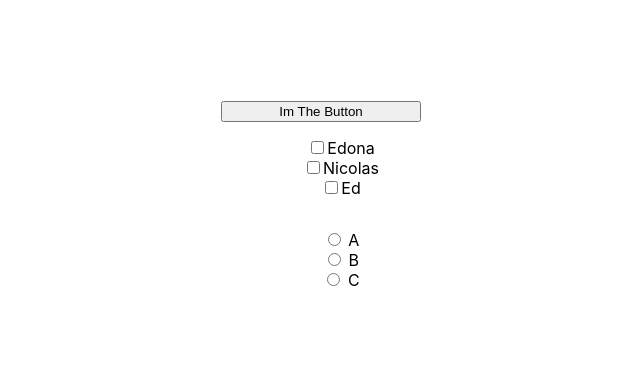
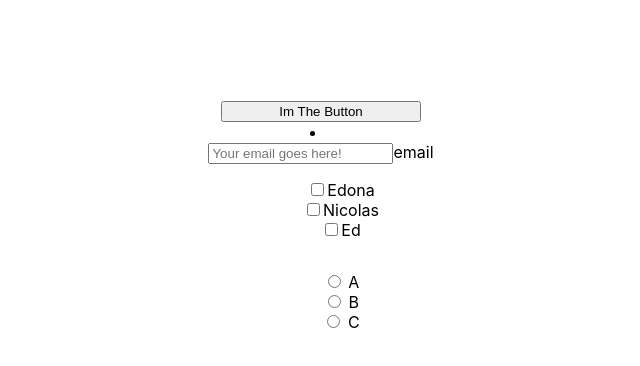
Before and after one commit to edonajemini/hoxton-react-library, a React (Vite) app: page / in a window 1280 px wide. Shown: the top 366 px of the page, without its empty margins (319-959 px from the left). Built offline with nearby package versions, Linux system fonts and the light colour scheme.

Commit message:
Created the components

```diff
--- a/src/App.tsx
+++ b/src/App.tsx
@@ -1,61 +1,19 @@
-
-import { useState } from 'react'
 import './App.css'
+import { Buttons } from './components/Buttons'
+import { Input } from './components/Input'
+import { CheckboxGroup } from "./components/CheckboxGroup"
+import { RadioGroup } from './components/RadioGroup'
 
 function App() {
-const  [checkbox, setCheckboxes] =  useState([
-  {
-    text: "Edona",
-    id:"first-checkbox"
-  },
-  {
-    text:"Nicolas",
-    id:"second-checkbox"
-  },
-  {
-    text:"Ed",
-    id:"third-checkbox"
-  }
-])
 
-const  [radio, setRadios] =  useState([
-  {
-    text: "A",
-    id:"first-radio"
-  },
-  {
-    text:"B",
-    id:"second-radio"
-  },
-  {
-    text:"C",
-    id:"third-radio"
-  }
-])
   return (
     <div className="App">
-      <button
-        className="btn-class"  onSubmit={()=>{}}>Im The Button</button>
+      < Buttons />
+      < Input />
+
       <ul className='form-list'>
-        <li>
-          {checkbox.map(item => (<div className='checkbox-list'>
-            <input type="checkbox" name='letters' className='checkbox-letters' required/>
-            <label>{item.text}</label>
-            </div>
-            ))}
-            </li>
-            <li>
-              {radio.map(item => (<div className='radio-list'>
-                <input
-                id="first-radio"
-                type="radio"
-                name="text"
-                required
-                value="1" />
-                <label htmlFor="text-1"> {item.text}</label>
-                </div>
-                ))}
-                </li>
+        < CheckboxGroup />
+        < RadioGroup />
                 </ul>
     </div>
   )
--- /dev/null
+++ b/src/components/Buttons.tsx
@@ -0,0 +1,9 @@
+export function Buttons(){
+    return(
+        <div>
+            <button
+        className="btn-class" onClick={()=>{
+        }}>Im The Button</button>
+        </div>
+    )
+}
--- /dev/null
+++ b/src/components/CheckboxGroup.tsx
@@ -0,0 +1,28 @@
+import { useState } from 'react'
+export function CheckboxGroup(){
+        const  [checkbox, setCheckboxes] =  useState([
+          {
+            text: "Edona",
+            id:"first-checkbox"
+          },
+          {
+            text:"Nicolas",
+            id:"second-checkbox"
+          },
+          {
+            text:"Ed",
+            id:"third-checkbox"
+          }
+        ])
+    return(
+        <div>
+            <li>
+          {checkbox.map(item => (<div className='checkbox-list'>
+            <input type="checkbox" name='letters' className='checkbox-letters' required/>
+            <label>{item.text}</label>
+            </div>
+            ))}
+            </li>
+        </div>
+    )
+}
--- /dev/null
+++ b/src/components/Input.tsx
@@ -0,0 +1,12 @@
+export function Input(){
+    return(
+        <div>
+            <li>
+          <div className='email-list'>
+          <input type="email" name='email' className='input-email' placeholder='Your email goes here!' required />
+            <label>email</label>
+            </div>
+            </li>
+        </div>
+    )
+}
--- /dev/null
+++ b/src/components/RadioGroup.tsx
@@ -0,0 +1,33 @@
+import { useState } from 'react'
+export function RadioGroup(){
+    const  [radio, setRadios] =  useState([
+        {
+          text: "A",
+          id:"first-radio"
+        },
+        {
+          text:"B",
+          id:"second-radio"
+        },
+        {
+          text:"C",
+          id:"third-radio"
+        }
+      ])
+    return(
+        <div>
+            <li>
+              {radio.map(item => (<div className='radio-list'>
+                <input
+                id="first-radio"
+                type="radio"
+                name="text"
+                required
+                value="1" />
+                <label htmlFor="text-1"> {item.text}</label>
+                </div>
+                ))}
+                </li>
+        </div>
+    )
+}
```
